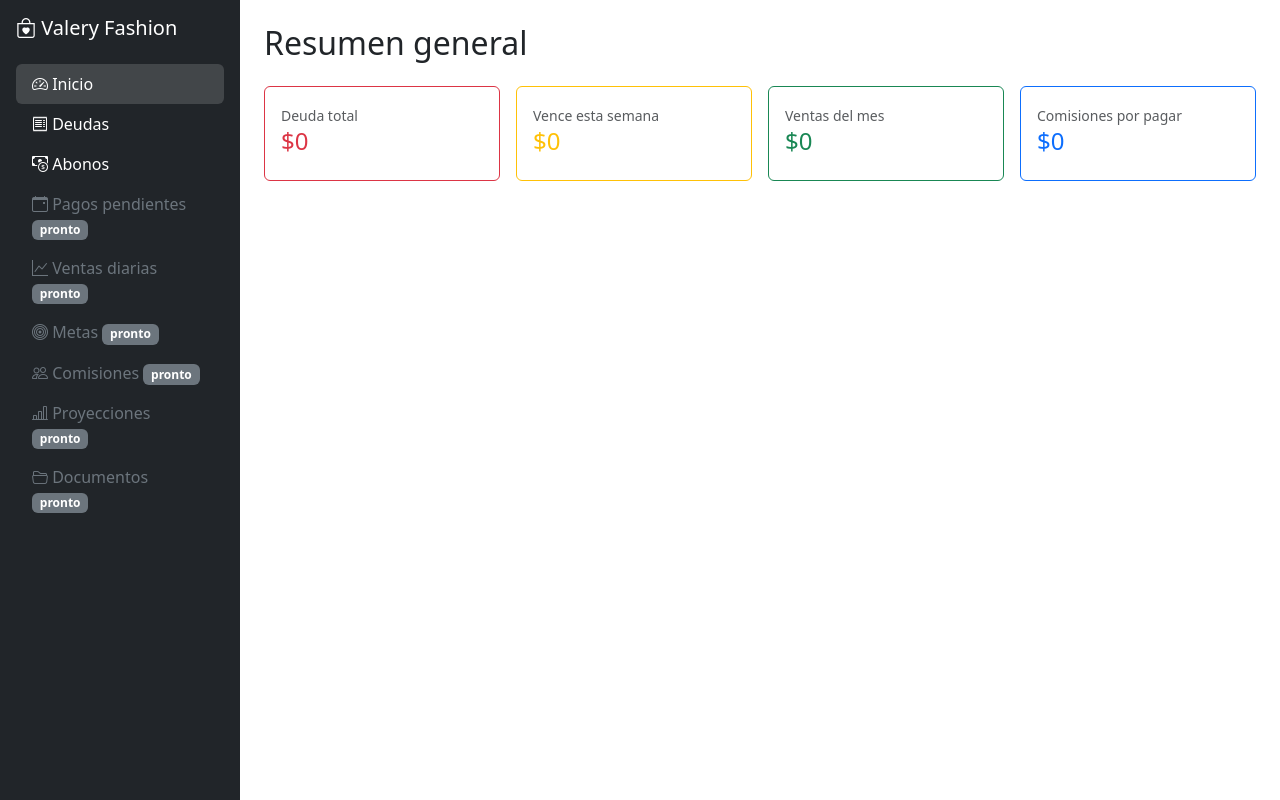
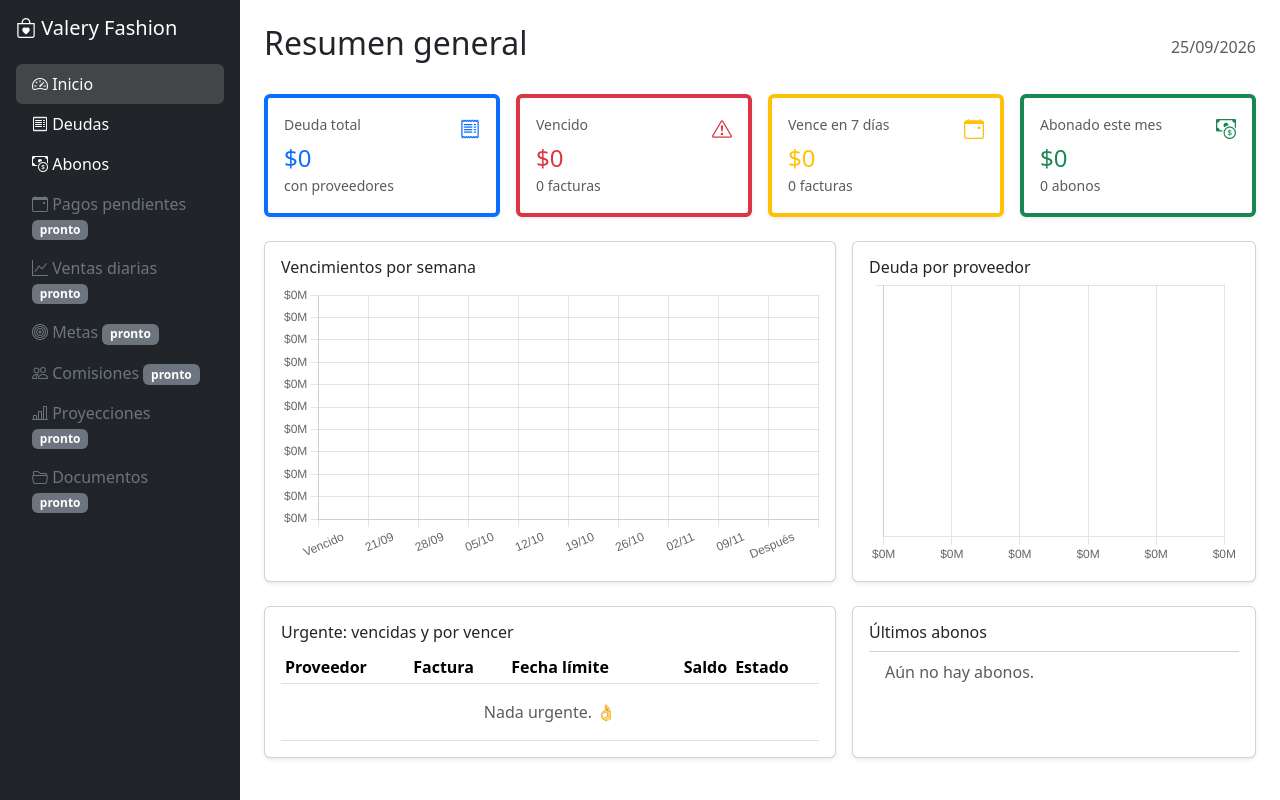
Before and after one commit to kevincampodev/valery-dashboard, a Flask app: page / in a window 1280 px wide. Run offline with Flask 3, Linux system fonts and the light colour scheme.

Commit message:
feat(dashboard): indicadores de deuda, gráficas de vencimientos y proveedores, urgentes y últimos abonos (#8)

```diff
--- a/app/blueprints/dashboard/routes.py
+++ b/app/blueprints/dashboard/routes.py
@@ -1,7 +1,33 @@
+from datetime import date
+
 from flask import render_template
+from sqlalchemy.orm import joinedload, selectinload
+
 from . import bp
+from ...models import Factura, Pago
+from ...services.indicadores import resumen_deudas, deuda_por_proveedor, vencimientos_por_semana
 
 
 @bp.route("/")
 def index():
-    return render_template("dashboard/index.html")
+    hoy = date.today()
+    facturas = Factura.query.options(
+        joinedload(Factura.proveedor),
+        selectinload(Factura.aplicaciones),
+    ).all()
+
+    pagos_mes = Pago.query.filter(Pago.fecha >= hoy.replace(day=1)).all()
+    etiquetas, valores = vencimientos_por_semana(facturas, hoy)
+    por_proveedor = deuda_por_proveedor(facturas)
+
+    return render_template(
+        "dashboard/index.html",
+        hoy=hoy,
+        resumen=resumen_deudas(facturas),
+        abonado_mes=sum(p.valor for p in pagos_mes),
+        n_abonos_mes=len(pagos_mes),
+        grafica_semanas={"etiquetas": etiquetas, "valores": valores},
+        grafica_proveedores={"nombres": [n for n, _ in por_proveedor],
+                             "valores": [v for _, v in por_proveedor]},
+        ultimos_abonos=Pago.query.order_by(Pago.fecha.desc(), Pago.id.desc()).limit(5).all(),
+    )
--- /dev/null
+++ b/app/services/indicadores.py
@@ -0,0 +1,47 @@
+from datetime import timedelta
+
+
+def resumen_deudas(facturas):
+    pendientes = [f for f in facturas if f.saldo > 0]
+    vencidas = [f for f in pendientes if f.estado == "vencida"]
+    por_vencer = [f for f in pendientes if f.estado == "por vencer"]
+    return {
+        "deuda_total": sum(f.saldo for f in pendientes),
+        "vencido": sum(f.saldo for f in vencidas),
+        "n_vencidas": len(vencidas),
+        "por_vencer": sum(f.saldo for f in por_vencer),
+        "n_por_vencer": len(por_vencer),
+        "urgentes": sorted(vencidas + por_vencer, key=lambda f: f.fecha_limite),
+    }
+
+
+def deuda_por_proveedor(facturas):
+    totales = {}
+    for f in facturas:
+        if f.saldo > 0:
+            totales[f.proveedor.nombre] = totales.get(f.proveedor.nombre, 0) + f.saldo
+    return sorted(totales.items(), key=lambda x: -x[1])
+
+
+def vencimientos_por_semana(facturas, hoy, semanas=8):
+    """
+    Agrupa los saldos por semana (lunes a domingo) desde la semana actual.
+    Columna 0 = todo lo ya vencido; última columna = lo que vence después del horizonte.
+    """
+    lunes = hoy - timedelta(days=hoy.weekday())
+    etiquetas = (["Vencido"]
+                 + [(lunes + timedelta(weeks=i)).strftime("%d/%m") for i in range(semanas)]
+                 + ["Después"])
+    valores = [0] * len(etiquetas)
+
+    for f in facturas:
+        if f.saldo <= 0:
+            continue
+        if f.fecha_limite < hoy:
+            i = 0
+        else:
+            semana = (f.fecha_limite - lunes).days // 7
+            i = semana + 1 if semana < semanas else len(etiquetas) - 1
+        valores[i] += f.saldo
+
+    return etiquetas, valores
--- a/app/templates/base.html
+++ b/app/templates/base.html
@@ -47,5 +47,7 @@
     {% block content %}{% endblock %}
   </main>
 </div>
+<script src="https://cdn.jsdelivr.net/npm/chart.js@4.4.4/dist/chart.umd.min.js"></script>
+{% block scripts %}{% endblock %}
 </body>
 </html>
--- a/app/templates/dashboard/index.html
+++ b/app/templates/dashboard/index.html
@@ -1,20 +1,136 @@
 {% extends "base.html" %}
+{% from "_macros.html" import badge_estado %}
 {% block content %}
-<h2 class="mb-4">Resumen general</h2>
-<div class="row g-3">
-  {% for titulo, valor, color in [
-    ('Deuda total', 0, 'danger'),
-    ('Vence esta semana', 0, 'warning'),
-    ('Ventas del mes', 0, 'success'),
-    ('Comisiones por pagar', 0, 'primary')] %}
-  <div class="col-md-3">
-    <div class="card border-{{ color }}">
-      <div class="card-body">
-        <small class="text-muted">{{ titulo }}</small>
-        <h4 class="text-{{ color }}">{{ valor|pesos }}</h4>
+<div class="d-flex justify-content-between align-items-center mb-4">
+  <h2>Resumen general</h2>
+  <span class="text-muted">{{ hoy.strftime('%d/%m/%Y') }}</span>
+</div>
+
+{% set tarjetas = [
+  ('Deuda total', resumen.deuda_total, 'con proveedores', 'primary', 'bi-receipt', url_for('deudas.index')),
+  ('Vencido', resumen.vencido, resumen.n_vencidas ~ ' facturas', 'danger', 'bi-exclamation-triangle', url_for('deudas.index', estado='vencida')),
+  ('Vence en 7 días', resumen.por_vencer, resumen.n_por_vencer ~ ' facturas', 'warning', 'bi-calendar-event', url_for('deudas.index', estado='por vencer')),
+  ('Abonado este mes', abonado_mes, n_abonos_mes ~ ' abonos', 'success', 'bi-cash-coin', url_for('abonos.index')),
+] %}
+<div class="row g-3 mb-4">
+  {% for titulo, valor, detalle, color, icono, url in tarjetas %}
+  <div class="col-md-6 col-xl-3">
+    <a href="{{ url }}" class="text-decoration-none">
+      <div class="card border-start border-4 border-{{ color }} h-100 shadow-sm">
+        <div class="card-body">
+          <div class="d-flex justify-content-between">
+            <small class="text-muted">{{ titulo }}</small>
+            <i class="bi {{ icono }} text-{{ color }} fs-5"></i>
+          </div>
+          <h4 class="text-{{ color }} mb-0">{{ valor|pesos }}</h4>
+          <small class="text-muted">{{ detalle }}</small>
+        </div>
       </div>
-    </div>
+    </a>
   </div>
   {% endfor %}
 </div>
+
+<div class="row g-3 mb-4">
+  <div class="col-lg-7">
+    <div class="card card-body shadow-sm h-100">
+      <h6>Vencimientos por semana</h6>
+      <div style="height:280px"><canvas id="grafSemanas"></canvas></div>
+    </div>
+  </div>
+  <div class="col-lg-5">
+    <div class="card card-body shadow-sm h-100">
+      <h6>Deuda por proveedor</h6>
+      <div style="height:280px"><canvas id="grafProveedores"></canvas></div>
+    </div>
+  </div>
+</div>
+
+<div class="row g-3">
+  <div class="col-lg-7">
+    <div class="card card-body shadow-sm h-100">
+      <h6>Urgente: vencidas y por vencer</h6>
+      <table class="table table-sm table-hover align-middle mb-0">
+        <thead><tr><th>Proveedor</th><th>Factura</th><th>Fecha límite</th><th class="text-end">Saldo</th><th>Estado</th></tr></thead>
+        <tbody>
+          {% for f in resumen.urgentes[:10] %}
+          <tr onclick="location.href='{{ url_for('deudas.detalle', id=f.id) }}'" style="cursor:pointer">
+            <td>{{ f.proveedor.nombre }}</td>
+            <td>{{ f.numero }}</td>
+            <td>{{ f.fecha_limite.strftime('%d/%m/%Y') }}
+              <br><small class="text-{{ 'danger' if f.dias_para_vencer < 0 else 'muted' }}">
+                {% if f.dias_para_vencer < 0 %}hace {{ -f.dias_para_vencer }} días
+                {% elif f.dias_para_vencer == 0 %}hoy
+                {% else %}en {{ f.dias_para_vencer }} días{% endif %}
+              </small>
+            </td>
+            <td class="text-end fw-bold">{{ f.saldo|pesos }}</td>
+            <td>{{ badge_estado(f.estado) }}</td>
+          </tr>
+          {% else %}
+          <tr><td colspan="5" class="text-center text-muted py-3">Nada urgente. 👌</td></tr>
+          {% endfor %}
+        </tbody>
+      </table>
+      {% if resumen.urgentes|length > 10 %}
+      <a href="{{ url_for('deudas.index') }}" class="small mt-2">Ver las {{ resumen.urgentes|length }} →</a>
+      {% endif %}
+    </div>
+  </div>
+  <div class="col-lg-5">
+    <div class="card card-body shadow-sm h-100">
+      <h6>Últimos abonos</h6>
+      <ul class="list-group list-group-flush">
+        {% for p in ultimos_abonos %}
+        <li class="list-group-item d-flex justify-content-between">
+          <span>{{ p.proveedor.nombre }}<br><small class="text-muted">{{ p.fecha.strftime('%d/%m/%Y') }} · {{ p.medio }}</small></span>
+          <span class="fw-bold text-success">{{ p.valor|pesos }}</span>
+        </li>
+        {% else %}
+        <li class="list-group-item text-muted">Aún no hay abonos.</li>
+        {% endfor %}
+      </ul>
+    </div>
+  </div>
+</div>
 {% endblock %}
+
+{% block scripts %}
+<script>
+  const pesos = v => '$' + Math.round(v).toLocaleString('es-CO');
+  const millones = v => '$' + (v / 1e6).toLocaleString('es-CO', { maximumFractionDigits: 1 }) + 'M';
+  const tooltipPesos = { callbacks: { label: c => pesos(c.raw) } };
+
+  const semanas = {{ grafica_semanas|tojson }};
+  new Chart(document.getElementById('grafSemanas'), {
+    type: 'bar',
+    data: {
+      labels: semanas.etiquetas,
+      datasets: [{
+        data: semanas.valores,
+        backgroundColor: semanas.etiquetas.map((_, i) => i === 0 ? '#dc3545' : '#0d6efd'),
+      }],
+    },
+    options: {
+      maintainAspectRatio: false,
+      plugins: { legend: { display: false }, tooltip: tooltipPesos },
+      scales: { y: { ticks: { callback: millones } } },
+    },
+  });
+
+  const proveedores = {{ grafica_proveedores|tojson }};
+  new Chart(document.getElementById('grafProveedores'), {
+    type: 'bar',
+    data: {
+      labels: proveedores.nombres,
+      datasets: [{ data: proveedores.valores, backgroundColor: '#6f42c1' }],
+    },
+    options: {
+      indexAxis: 'y',
+      maintainAspectRatio: false,
+      plugins: { legend: { display: false }, tooltip: tooltipPesos },
+      scales: { x: { ticks: { callback: millones } } },
+    },
+  });
+</script>
+{% endblock %}
```
Also changed, not shown: tests/test_indicadores.py (added, +48 -0 lines).
